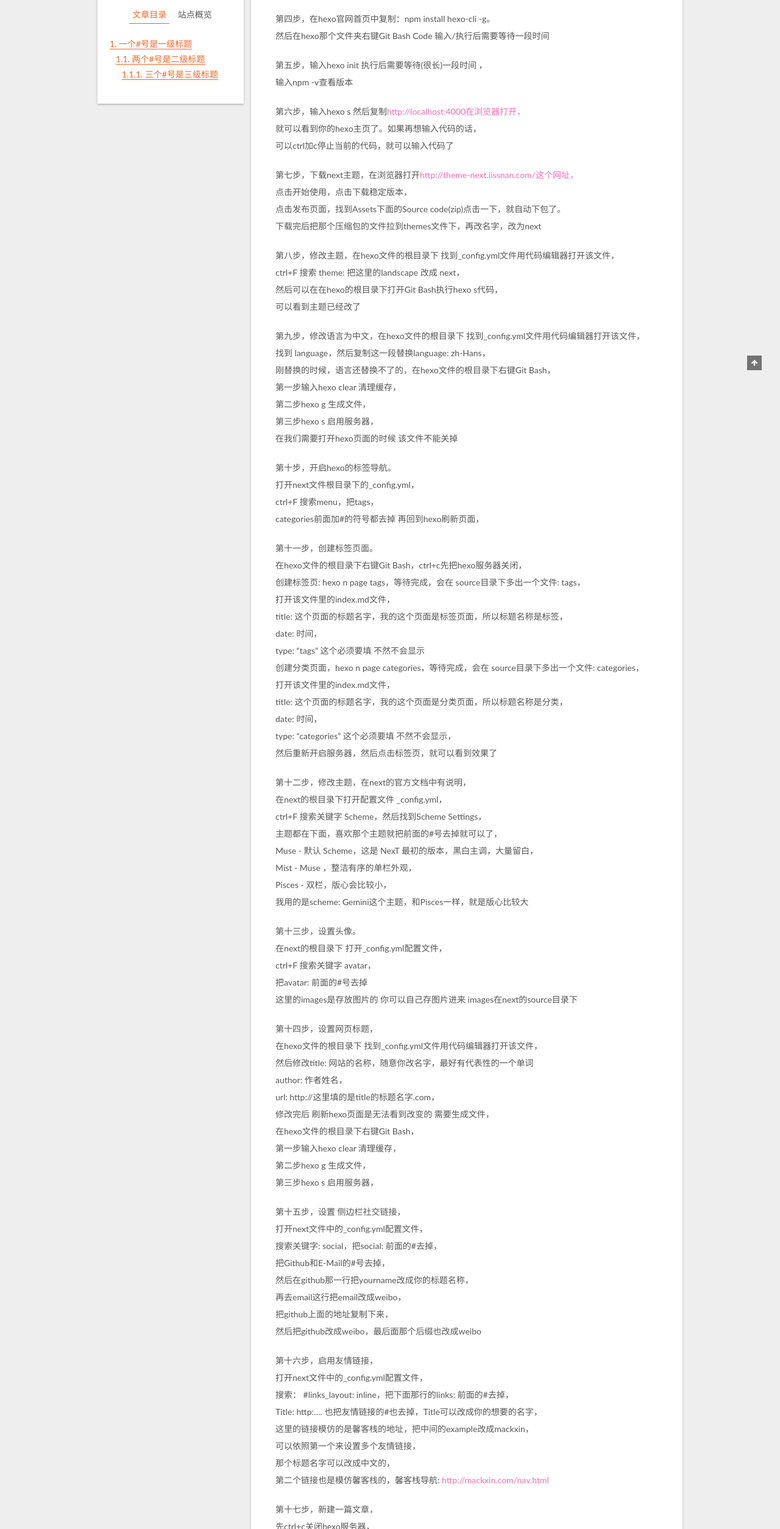
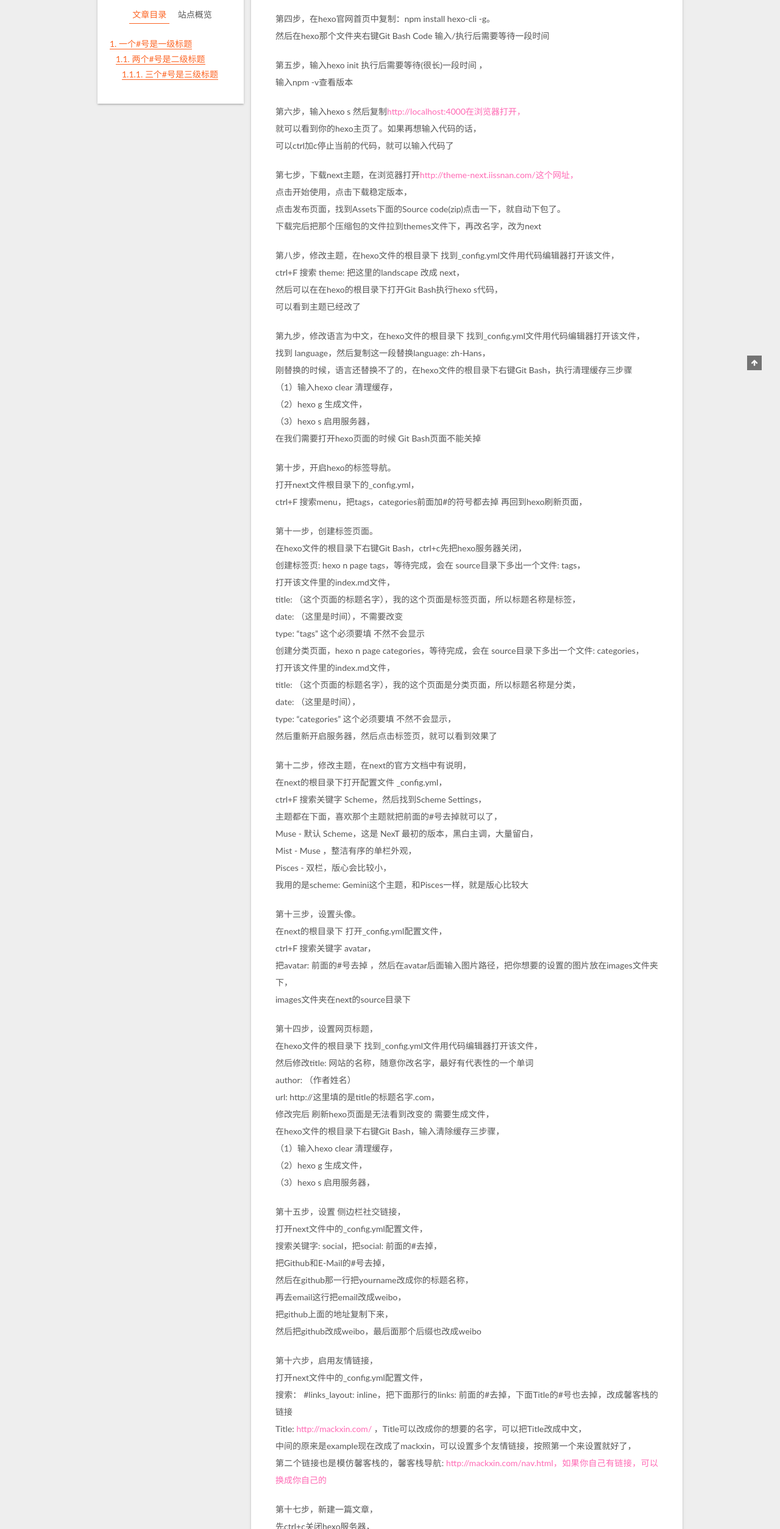
Before and after one commit to Hajarke/Hajarke.github.io, a plain HTML site: page 2019/05/06/hexo博客的搭建/index.html in a window 1280 px wide. Shown: the part 293-2800 px from the top of the page at 61% size. Drawn offline with Linux system fonts and the light colour scheme.

Commit message:
Site updated: 2019-05-09 23:45:26

```diff
--- a/2019/05/06/hexo博客的搭建/index.html
+++ b/2019/05/06/hexo博客的搭建/index.html
@@ -88,7 +88,7 @@
 <meta property="og:description" content="第一步，先安装好node还有git 第二步，在硬盘或者桌面新建一个文件夹，起个名字，我的是hexo名字 第三步，进入 hexo官网：https://hexo.io/zh-cn/ 第四步，在hexo官网首页中复制：npm install hexo-cli -g。然后在hexo那个文件夹右键Git Bash Code 输入/执行后需要等待一段时间 第五步，输入hexo init 执行后需要等待(很长)">
 <meta property="og:locale" content="zh-Hans">
 <meta property="og:image" content="http://mackxin.com/">
-<meta property="og:updated_time" content="2019-05-09T09:16:48.618Z">
+<meta property="og:updated_time" content="2019-05-09T15:40:37.843Z">
 <meta name="twitter:card" content="summary">
 <meta name="twitter:title" content="hexo博客的搭建">
 <meta name="twitter:description" content="第一步，先安装好node还有git 第二步，在硬盘或者桌面新建一个文件夹，起个名字，我的是hexo名字 第三步，进入 hexo官网：https://hexo.io/zh-cn/ 第四步，在hexo官网首页中复制：npm install hexo-cli -g。然后在hexo那个文件夹右键Git Bash Code 输入/执行后需要等待一段时间 第五步，输入hexo init 执行后需要等待(很长)">
@@ -352,17 +352,16 @@
 <p>第六步，输入hexo s  然后复制<a href="http://localhost:4000在浏览器打开，" target="_blank" rel="noopener">http://localhost:4000在浏览器打开，</a><br>就可以看到你的hexo主页了。如果再想输入代码的话，<br>可以ctrl加c停止当前的代码，就可以输入代码了</p>
 <p>第七步，下载next主题，在浏览器打开<a href="http://theme-next.iissnan.com/这个网址，" target="_blank" rel="noopener">http://theme-next.iissnan.com/这个网址，</a><br>点击开始使用，点击下载稳定版本，<br>点击发布页面，找到Assets下面的Source code(zip)点击一下，就自动下包了。<br>下载完后把那个压缩包的文件拉到themes文件下，再改名字，改为next</p>
 <p>第八步，修改主题，在hexo文件的根目录下 找到_config.yml文件用代码编辑器打开该文件，<br>ctrl+F 搜索 theme: 把这里的landscape 改成 next，<br>然后可以在在hexo的根目录下打开Git Bash执行hexo s代码，<br>可以看到主题已经改了</p>
-<p>第九步，修改语言为中文，在hexo文件的根目录下 找到_config.yml文件用代码编辑器打开该文件，<br>找到 language，然后复制这一段替换language: zh-Hans，<br>刚替换的时候，语言还替换不了的，在hexo文件的根目录下右键Git Bash，<br>第一步输入hexo clear 清理缓存，<br>第二步hexo g 生成文件，<br>第三步hexo s 启用服务器，<br>在我们需要打开hexo页面的时候 该文件不能关掉</p>
-<p>第十步，开启hexo的标签导航。<br>打开next文件根目录下的_config.yml，<br>ctrl+F 搜索menu，把tags，<br>categories前面加#的符号都去掉 再回到hexo刷新页面，</p>
-<p>第十一步，创建标签页面。<br>在hexo文件的根目录下右键Git Bash，ctrl+c先把hexo服务器关闭，<br>创建标签页: hexo n page tags，等待完成，会在 source目录下多出一个文件: tags，<br>打开该文件里的index.md文件，<br>title: 这个页面的标题名字，我的这个页面是标签页面，所以标题名称是标签，<br>date: 时间，<br>type: “tags” 这个必须要填 不然不会显示<br>创建分类页面，hexo n page categories，等待完成，会在 source目录下多出一个文件: categories，<br>打开该文件里的index.md文件，<br>title: 这个页面的标题名字，我的这个页面是分类页面，所以标题名称是分类，<br>date: 时间，<br>type: “categories” 这个必须要填 不然不会显示，<br>然后重新开启服务器，然后点击标签页，就可以看到效果了</p>
+<p>第九步，修改语言为中文，在hexo文件的根目录下 找到_config.yml文件用代码编辑器打开该文件，<br>找到 language，然后复制这一段替换language: zh-Hans，<br>刚替换的时候，语言还替换不了的，在hexo文件的根目录下右键Git Bash，执行清理缓存三步骤<br>（1）输入hexo clear 清理缓存，<br>（2）hexo g 生成文件，<br>（3）hexo s 启用服务器，<br>在我们需要打开hexo页面的时候 Git Bash页面不能关掉</p>
+<p>第十步，开启hexo的标签导航。<br>打开next文件根目录下的_config.yml，<br>ctrl+F 搜索menu，把tags，categories前面加#的符号都去掉 再回到hexo刷新页面，</p>
+<p>第十一步，创建标签页面。<br>在hexo文件的根目录下右键Git Bash，ctrl+c先把hexo服务器关闭，<br>创建标签页: hexo n page tags，等待完成，会在 source目录下多出一个文件: tags，<br>打开该文件里的index.md文件，<br>title: （这个页面的标题名字），我的这个页面是标签页面，所以标题名称是标签，<br>date: （这里是时间），不需要改变<br>type: “tags” 这个必须要填 不然不会显示<br>创建分类页面，hexo n page categories，等待完成，会在 source目录下多出一个文件: categories，<br>打开该文件里的index.md文件，<br>title: （这个页面的标题名字），我的这个页面是分类页面，所以标题名称是分类，<br>date: （这里是时间），<br>type: “categories” 这个必须要填 不然不会显示，<br>然后重新开启服务器，然后点击标签页，就可以看到效果了</p>
 <p>第十二步，修改主题，在next的官方文档中有说明，<br>在next的根目录下打开配置文件 _config.yml，<br>ctrl+F 搜索关键字 Scheme，然后找到Scheme Settings，<br>主题都在下面，喜欢那个主题就把前面的#号去掉就可以了，<br>Muse - 默认 Scheme，这是 NexT 最初的版本，黑白主调，大量留白，<br>Mist - Muse ，整洁有序的单栏外观，<br>Pisces - 双栏，版心会比较小，<br>我用的是scheme: Gemini这个主题，和Pisces一样，就是版心比较大</p>
-<p>第十三步，设置头像。<br>在next的根目录下 打开_config.yml配置文件，<br>ctrl+F 搜索关键字 avatar，<br>把avatar: 前面的#号去掉<br>这里的images是存放图片的 你可以自己存图片进来 images在next的source目录下</p>
-<p>第十四步，设置网页标题，<br>在hexo文件的根目录下 找到_config.yml文件用代码编辑器打开该文件，<br>然后修改title: 网站的名称，随意你改名字，最好有代表性的一个单词<br>author: 作者姓名，<br>url: http://这里填的是title的标题名字.com，<br>修改完后 刷新hexo页面是无法看到改变的 需要生成文件，<br>在hexo文件的根目录下右键Git Bash，<br>第一步输入hexo clear 清理缓存，<br>第二步hexo g 生成文件，<br>第三步hexo s 启用服务器，</p>
+<p>第十三步，设置头像。<br>在next的根目录下 打开_config.yml配置文件，<br>ctrl+F 搜索关键字 avatar，<br>把avatar: 前面的#号去掉 ，然后在avatar后面输入图片路径，把你想要的设置的图片放在images文件夹下，<br>images文件夹在next的source目录下</p>
+<p>第十四步，设置网页标题，<br>在hexo文件的根目录下 找到_config.yml文件用代码编辑器打开该文件，<br>然后修改title: 网站的名称，随意你改名字，最好有代表性的一个单词<br>author: （作者姓名）<br>url: http://这里填的是title的标题名字.com，<br>修改完后 刷新hexo页面是无法看到改变的 需要生成文件，<br>在hexo文件的根目录下右键Git Bash，输入清除缓存三步骤，<br>（1）输入hexo clear 清理缓存，<br>（2）hexo g 生成文件，<br>（3）hexo s 启用服务器，</p>
 <p>第十五步，设置 侧边栏社交链接，<br>打开next文件中的_config.yml配置文件，<br>搜索关键字: social，把social: 前面的#去掉，<br>把Github和E-Mail的#号去掉，<br>然后在github那一行把yourname改成你的标题名称，<br>再去email这行把email改成weibo，<br>把github上面的地址复制下来，<br>然后把github改成weibo，最后面那个后缀也改成weibo</p>
-<p>第十六步，启用友情链接，<br>打开next文件中的_config.yml配置文件，<br>搜索： #links_layout: inline，把下面那行的links: 前面的#去掉，<br>Title: http:…. 也把友情链接的#也去掉，Title可以改成你的想要的名字，<br>这里的链接模仿的是馨客栈的地址，把中间的example改成mackxin，<br>可以依照第一个来设置多个友情链接，<br>那个标题名字可以改成中文的，<br>第二个链接也是模仿馨客栈的，馨客栈导航: <a href="http://mackxin.com/nav.html" target="_blank" rel="noopener">http://mackxin.com/nav.html</a></p>
-<p>第十七步，新建一篇文章，<br>先ctrl+c关闭hexo服务器，<br>创建文章: 在hexo的根目录下 打开git 输入命令行  hexo n 文章名字 然后回车，<br>然后 hexo s 开启服务器，然后刷新页面 就可以在首页看到多出来一篇文章</p>
-<p>第十八步，让新建的文章在标签和分类页中显示出来，<br>在hexo根目录中打开source文件夹，打开_posts文件夹，<br>用代码编辑器打开你刚刚新建的文件，<br>在tags:回车一行然后TRB空格一下再添加- 导航，再换行再添加- 分享，这两个东西是是标签页显示的东西，<br>作用是让你可以通过标签来找到那一篇文章，<br>有时候你删除了一个标签，但是页面没有更新，你就要清除一下缓存那三个步骤。<br>categories: 前端，这个前端是在分类页面显示出来的文字，<br>这是一个分类，写正文的话需要在这三个—横杠下面写才有效，</p>
-<p>#一级标题， ## 二级标题</p>
+<p>第十六步，启用友情链接，<br>打开next文件中的_config.yml配置文件，<br>搜索： #links_layout: inline，把下面那行的links: 前面的#去掉，下面Title的#号也去掉，改成馨客栈的链接<br>Title: <a href="http://mackxin.com/" target="_blank" rel="noopener">http://mackxin.com/</a> ，Title可以改成你的想要的名字，可以把Title改成中文，<br>中间的原来是example现在改成了mackxin，可以设置多个友情链接，按照第一个来设置就好了，<br>第二个链接也是模仿馨客栈的，馨客栈导航: <a href="http://mackxin.com/nav.html，如果你自己有链接，可以换成你自己的" target="_blank" rel="noopener">http://mackxin.com/nav.html，如果你自己有链接，可以换成你自己的</a></p>
+<p>第十七步，新建一篇文章，<br>先ctrl+c关闭hexo服务器，<br>创建文章: 在hexo的根目录下 打开git 输入命令行  hexo n （文章名字）  输入命令的时候不要把包裹文章名字的括号也输入进去了，这里的意思是（文章名字）换成你这篇文章的名字，例如word， 然后回车，<br>然后 hexo s 开启服务器，然后刷新页面 就可以在首页看到多出来一篇文章</p>
+<p>第十八步，让新建的文章在标签和分类页中显示出来，<br>在hexo根目录中打开source文件夹，打开_posts文件夹，<br>用代码编辑器打开你刚刚新建的文件，<br>在tags:回车一行然后TRB空格一下再添加括号里面的内容，（- 这篇文章的名字），再换行再添加- 分享，这两个东西是是标签页显示的东西，<br>作用是让你可以通过标签来找到那一篇文章，<br>有时候你删除了一个标签，但是页面没有更新，你就要执行一下清除缓存那三个步骤。<br>categories: （前端），这个前端是在分类页面显示出来的文字，<br>这是一个分类，写正文的话需要在这三个- - -横杠下面写才有效，</p>
 <p>第十九步，Markdown的基本使用，<br>标题</p>
 <h1 id="一个-号是一级标题"><a href="#一个-号是一级标题" class="headerlink" title="一个#号是一级标题"></a>一个#号是一级标题</h1><h2 id="两个-号是二级标题"><a href="#两个-号是二级标题" class="headerlink" title="两个#号是二级标题"></a>两个#号是二级标题</h2><h3 id="三个-号是三级标题"><a href="#三个-号是三级标题" class="headerlink" title="三个#号是三级标题"></a>三个#号是三级标题</h3><p>依次类推，最小的一个标题是六级标题<br>列表</p>
 <ul>
--- a/css/main.css
+++ b/css/main.css
@@ -1950,7 +1950,7 @@
   width: 4px;
   height: 4px;
   border-radius: 50%;
-  background: #c1ff32;
+  background: #3eff0e;
 }
 .links-of-blogroll {
   font-size: 13px;
```
